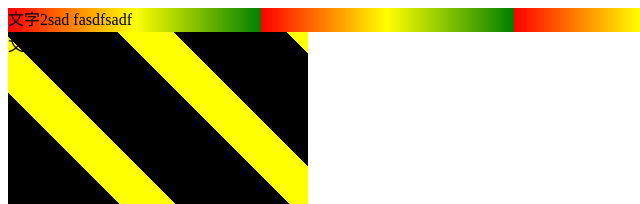
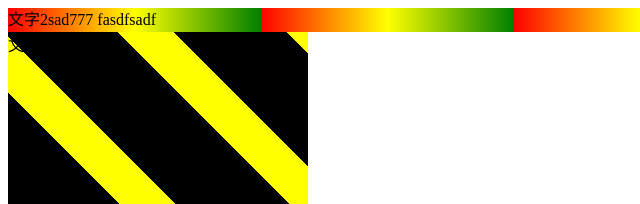
Before and after one commit to zysup/css-demos, a website: page html/1.html in a window 1280 px wide. Shown: the top 204 px of the page, 0-640 px from the left. Drawn offline with Linux system fonts and the light colour scheme.

Commit message:
Update 1.html

```diff
--- a/html/1.html
+++ b/html/1.html
@@ -58,7 +58,7 @@
 
 <body>
 	<div>
-		文字2sad
+		文字2sad777
 		fasdfSADF
 	</div>
 	<div>文字3456789</div>
```
